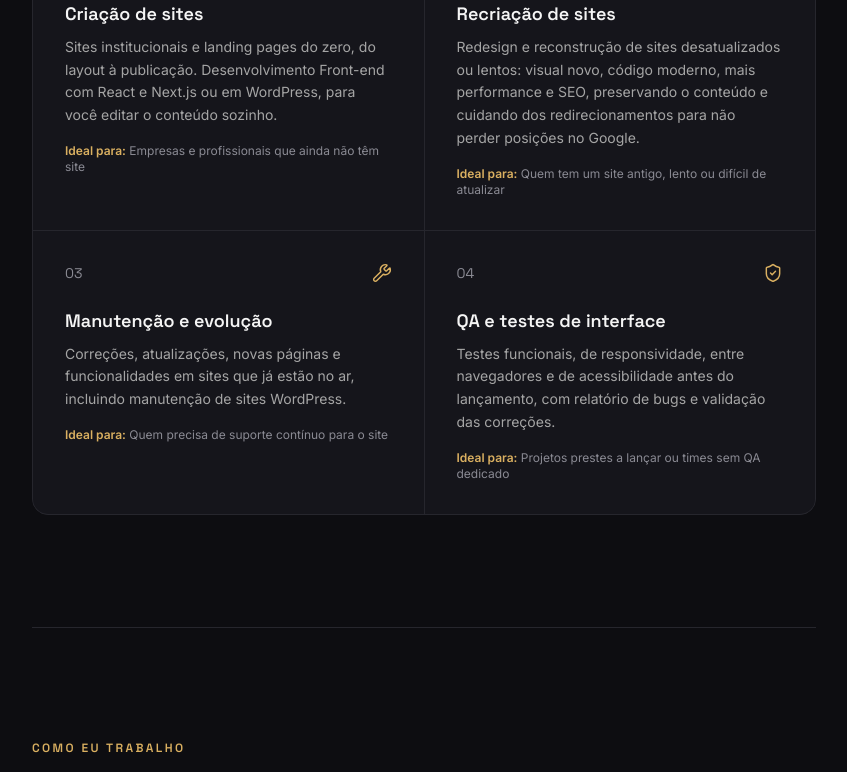
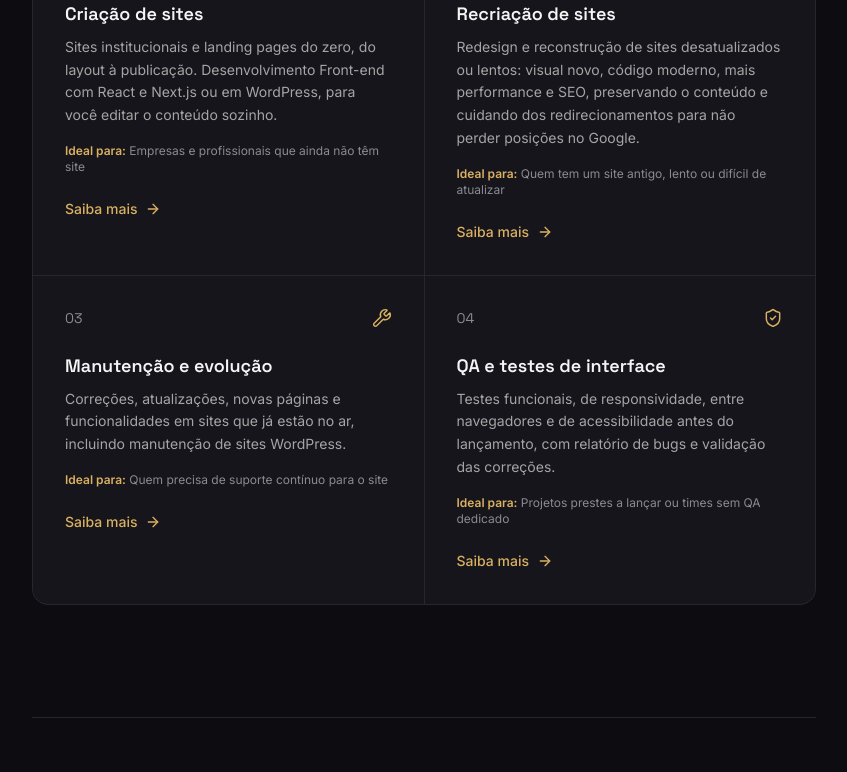
Before and after one commit to fernandatollotti/portfolio-frontend-developer, a Next.js app: page / in a window 1280 px wide. Shown: the part 4764-5536 px from the top of the page, without its empty margins (328-1175 px from the left). Built offline with nearby package versions, Linux system fonts and the light colour scheme; no server answers.

Commit message:
Add links to service titles and details

```diff
--- a/src/components/sections/Services.tsx
+++ b/src/components/sections/Services.tsx
@@ -1,5 +1,7 @@
-import { Code2, Globe, LayoutTemplate, RefreshCw, ShieldCheck, Wrench, type LucideIcon } from "lucide-react";
+import Link from "next/link";
+import { ArrowRight, Code2, Globe, LayoutTemplate, RefreshCw, ShieldCheck, Wrench, type LucideIcon } from "lucide-react";
 import { services } from "@/data/services";
+import { getServicePageById } from "@/data/servicePages";
 import { Service } from "@/types";
 import { SectionTitle } from "@/components/ui/SectionTitle";
 import { Reveal } from "@/components/ui/Reveal";
@@ -29,6 +31,7 @@ export function Services() {
       <ul className="grid grid-cols-1 gap-px overflow-hidden rounded-2xl border border-border bg-border sm:grid-cols-2">
         {services.map((service, index) => {
           const Icon = iconMap[service.icon];
+          const page = getServicePageById(service.id);
           return (
             <Reveal
               key={service.id}
@@ -45,7 +48,13 @@ export function Services() {
                 <Icon className="h-5 w-5 text-accent" aria-hidden="true" strokeWidth={1.75} />
               </div>
               <h3 className="mt-6 font-heading text-lg font-semibold text-text">
-                {service.title}
+                {page ? (
+                  <Link href={`/servicos/${page.slug}`} className="transition-colors hover:text-accent">
+                    {service.title}
+                  </Link>
+                ) : (
+                  service.title
+                )}
               </h3>
               <p className="mt-2 text-sm leading-relaxed text-text-secondary">
                 {service.description}
@@ -55,6 +64,16 @@ export function Services() {
                   <span className="font-semibold text-accent">Ideal para:</span> {service.idealFor}
                 </p>
               )}
+              {page && (
+                <Link
+                  href={`/servicos/${page.slug}`}
+                  className="mt-6 inline-flex items-center gap-2 text-sm font-medium text-accent transition-colors hover:text-accent/80"
+                  aria-label={`Saiba mais sobre ${service.title}`}
+                >
+                  Saiba mais
+                  <ArrowRight className="h-4 w-4" aria-hidden="true" />
+                </Link>
+              )}
             </Reveal>
           );
         })}
```
